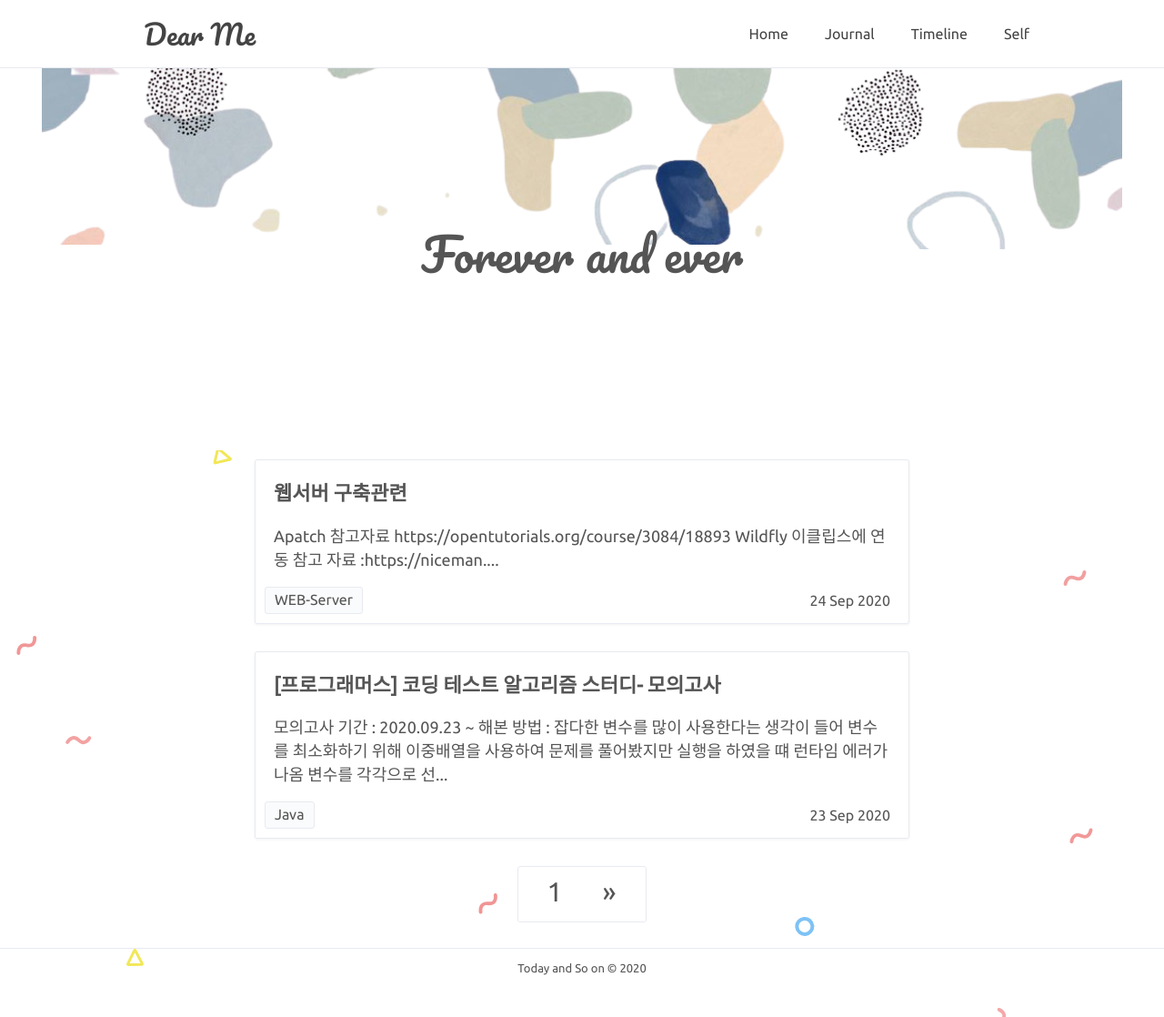
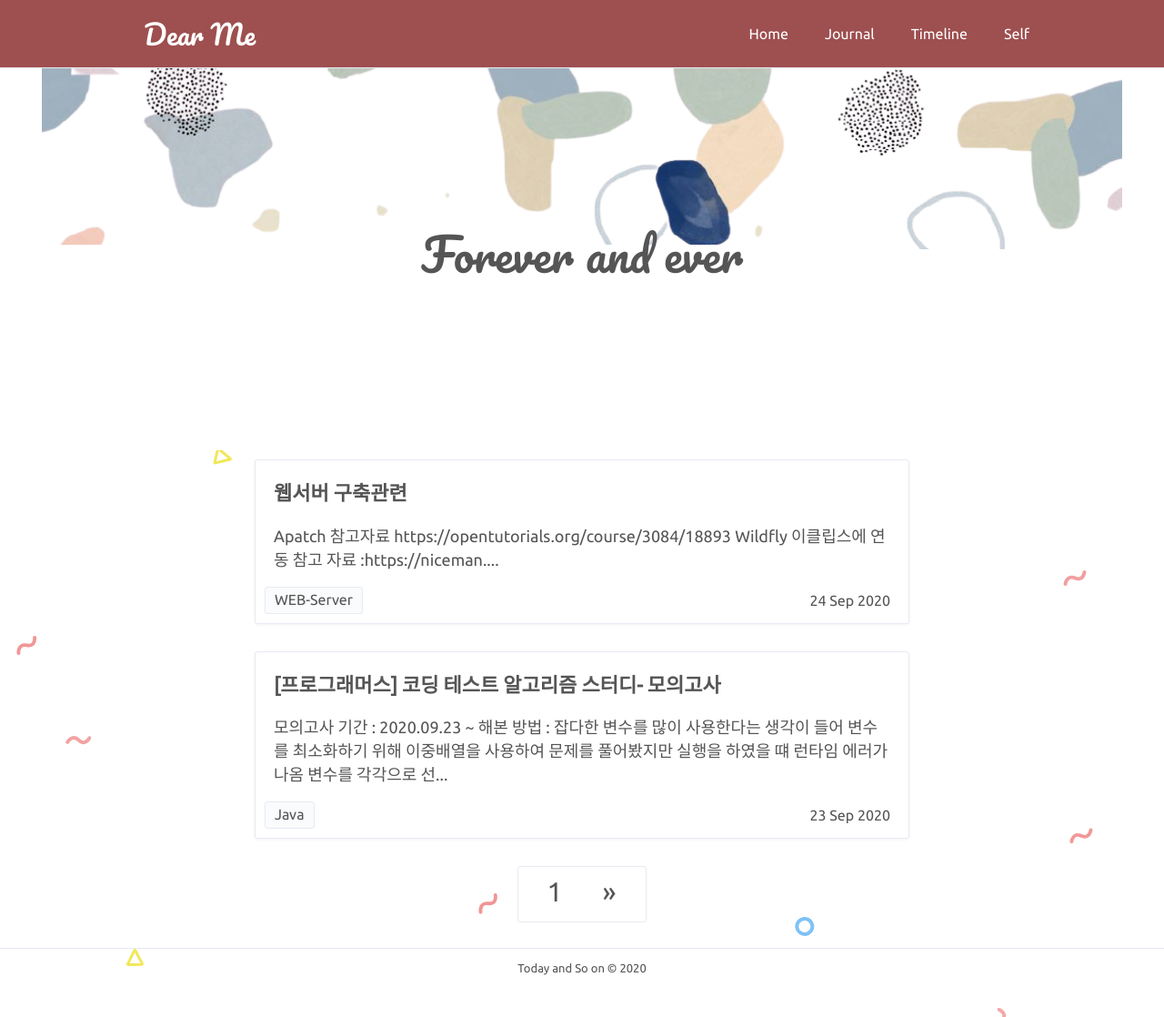
Before and after one commit to IraJane/IraJane.github.io, a Jekyll site: the page built from index.html, in a window 1280 px wide. Shown: the whole page at 91% size. Built offline with Jekyll 4.4.1, drawn with Linux system fonts in a browser that asks for light colours.

Commit message:
Update style.css

```diff
--- a/assets/css/style.css
+++ b/assets/css/style.css
@@ -18,7 +18,7 @@ a{
 #index-header{
     width: 100%;
     height: 75px;
-    background-color: white;
+    background-color: #9e4f4f;
     border-bottom: 1px solid #e7eaf1;
     -webkit-box-sizing: border-box;
             box-sizing: border-box;
@@ -38,7 +38,7 @@ a{
     margin-left: 30px;
 }
 .logo a{
-  color: #444;
+  color: #fff;
   /*display: block;*/
   /*font-family: 'Kaushan Script', cursive;*/
   font-family: Pacifico;
@@ -58,7 +58,7 @@ a{
     line-height: 75px;
 }
 .top-nav li a{
-  color: #444;
+  color: #fff;
   /*display: block;*/
 }
 .top-nav li a:hover{
```
